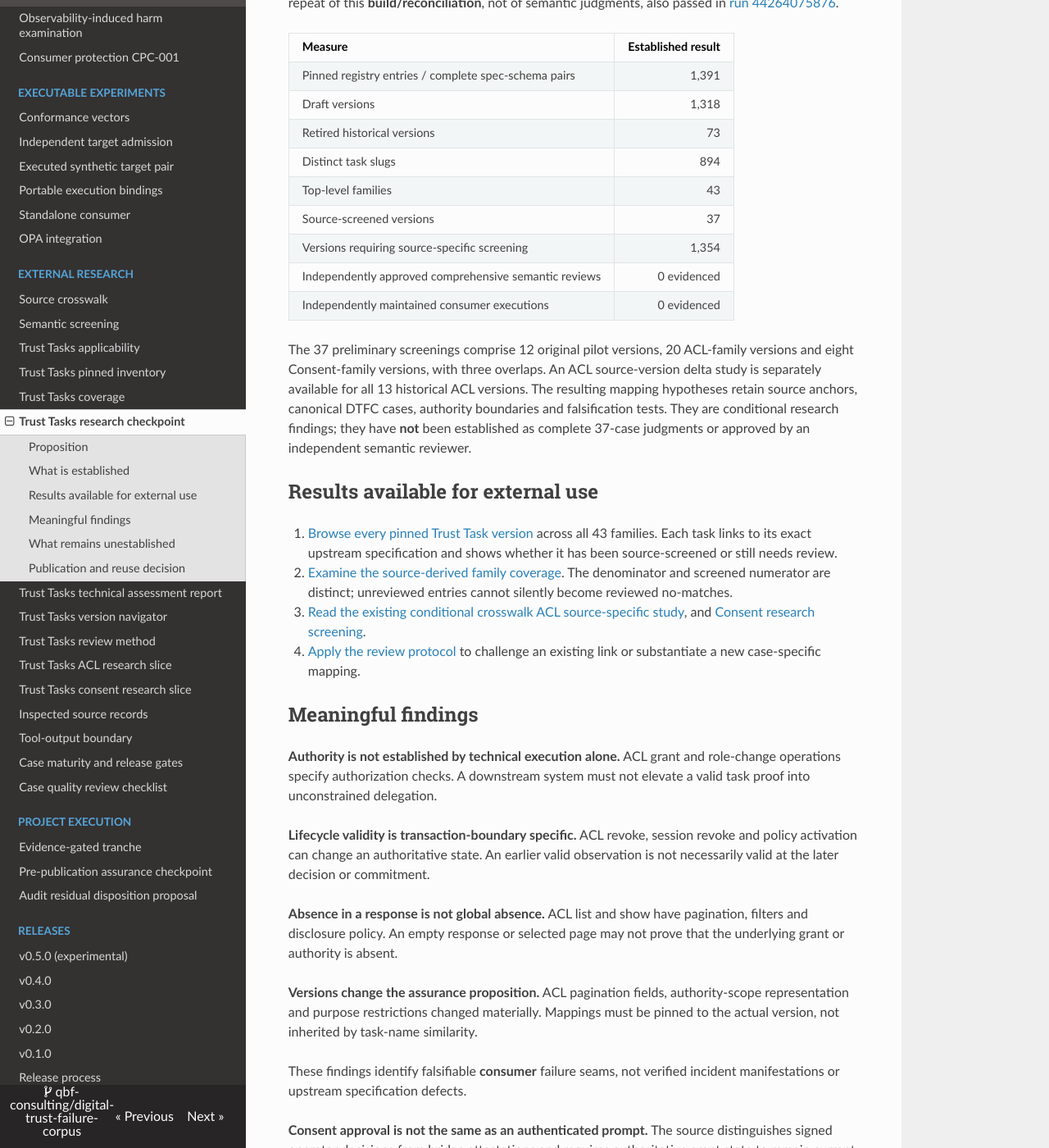
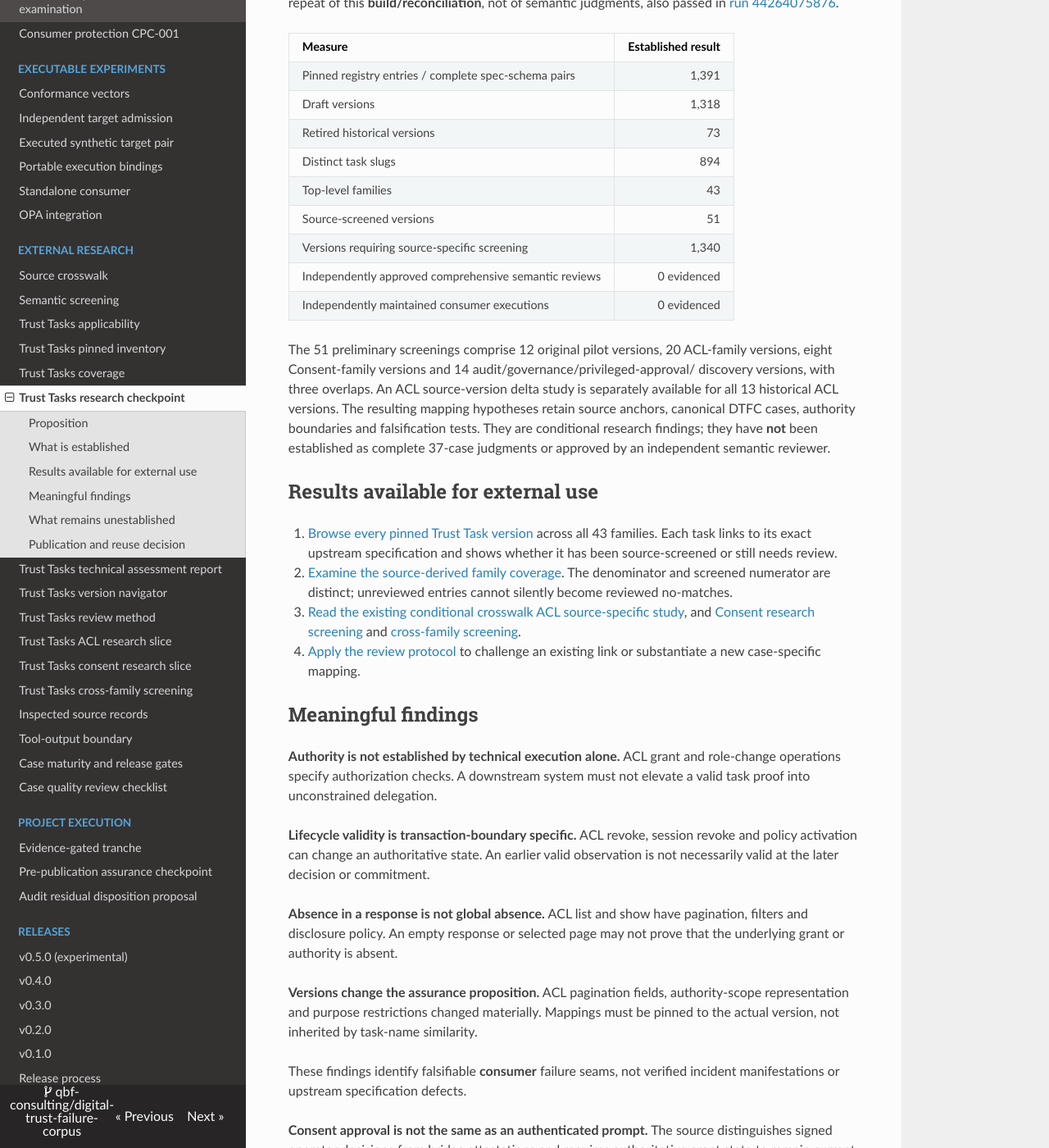
Before and after one commit to qbf-consulting/digital-trust-failure-corpus, an MkDocs documentation site: the page built from docs/trust-tasks-research-checkpoint.md, in a window 1280 px wide and 1400 px high, scrolled down 581 px. Shown: the whole window at 82% size. Built offline with MkDocs 1.6.1, drawn with Linux system fonts in a browser that asks for light colours; nearby versions of some CDN libraries; some of the changed text lies outside the part shown.

Commit message:
docs(trust-tasks): make cross-family evidence visible in Pages and JSON contract
Publish source-linked, testable screening findings and align summary figures and JSON Schema candidate origin.

Refs #135

Signed-off-by: sankarshan <sankarshan@pobox.com>

```diff
--- a/docs/trust-tasks-research-checkpoint.md
+++ b/docs/trust-tasks-research-checkpoint.md
@@ -28,13 +28,14 @@ judgments, also passed in
 | Retired historical versions | 73 |
 | Distinct task slugs | 894 |
 | Top-level families | 43 |
-| Source-screened versions | 37 |
-| Versions requiring source-specific screening | 1,354 |
+| Source-screened versions | 51 |
+| Versions requiring source-specific screening | 1,340 |
 | Independently approved comprehensive semantic reviews | 0 evidenced |
 | Independently maintained consumer executions | 0 evidenced |
 
-The 37 preliminary screenings comprise 12 original pilot versions, 20
-ACL-family versions and eight Consent-family versions, with three overlaps. An ACL source-version delta study
+The 51 preliminary screenings comprise 12 original pilot versions, 20 ACL-family
+versions, eight Consent-family versions and 14 audit/governance/privileged-approval/
+discovery versions, with three overlaps. An ACL source-version delta study
 is separately available for all 13 historical ACL versions. The resulting
 mapping hypotheses retain source anchors, canonical DTFC cases, authority
 boundaries and falsification tests. They are conditional research findings;
@@ -51,7 +52,8 @@ by an independent semantic reviewer.
    cannot silently become reviewed no-matches.
 3. [Read the existing conditional crosswalk](trust-tasks-crosswalk.md)
    [ACL source-specific study](trust-tasks-acl-review.md), and
-   [Consent research screening](trust-tasks-consent-review.md).
+   [Consent research screening](trust-tasks-consent-review.md) and
+   [cross-family screening](trust-tasks-cross-family-review.md).
 4. [Apply the review protocol](trust-tasks-review-method.md)
    to challenge an existing link or substantiate a new case-specific mapping.
 
@@ -84,7 +86,7 @@ state to remain current at the delivery boundary.
 ## What remains unestablished
 
 The research has **not** produced a defensible mapping/no-match assessment
-across the remaining 1,354 versions, a complete case-by-case search for any
+across the remaining 1,340 versions, a complete case-by-case search for any
 version, independently reviewed semantic determinations, or external target
 execution. No numerical score here is a coverage-of-risk or safety score.
 The source registry's many draft versions may change after the pinned commit.
--- a/mkdocs.yml
+++ b/mkdocs.yml
@@ -50,6 +50,7 @@ nav:
       - Trust Tasks review method: trust-tasks-review-method.md
       - Trust Tasks ACL research slice: trust-tasks-acl-review.md
       - Trust Tasks consent research slice: trust-tasks-consent-review.md
+      - Trust Tasks cross-family screening: trust-tasks-cross-family-review.md
       - Inspected source records: inspected-external-records.md
       - Tool-output boundary: tool-output-boundary-research.md
       - Case maturity and release gates: case-maturity-and-release-gates.md
```
Also changed, not shown: docs/trust-tasks-cross-family-review.md (added, +26 -0 lines), 1 other file.
